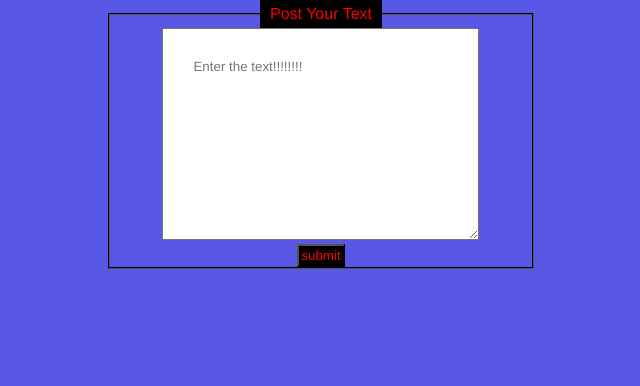
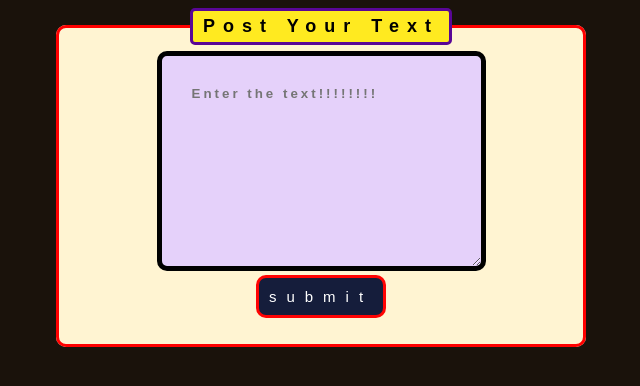
Before and after one commit to 20r21a6228/count, a plain HTML site: page index.html in a window 1280 px wide. Shown: the whole page, without its empty margins (319-959 px from the left). Drawn offline with Linux system fonts and the light colour scheme.

Commit message:
updated css

```diff
--- a/abc.css
+++ b/abc.css
@@ -1,28 +1,57 @@
 *{
-    padding: 0;
-    margin: 0;
-    font-family: 'Franklin Gothic Medium', 'Arial Narrow', Arial, sans-serif;
+    font-family: Arial;
 }
 body{
-    background-color: #5957e6;
+    background-color: #1A120B;
 }
 fieldset{
     display: inline;
     position: relative;
-    border-color: black;
-    width: 33%;
+    border: 3px solid red;
+    width: 500px;
+    border-radius: 10px;
+    background-color: #FFF4D2;
 }
 legend{
     text-align: center;
-    background-color: rgb(0, 0, 0);
-    color: red;
+    background-color: #FFEA20;
+    color: black;
+    border: 3px solid #590696;
     padding: 5px 10px;
+    border-radius: 5px;
+    font-size: large;
+    letter-spacing: 8px;
+    font-weight:bold;
 }
 textarea{
     padding: 30px;
+    background-color: #E5D1FA;
+    border: 5px solid black;
+    border-radius:  10px;
+    letter-spacing: 3px;
+    font-weight: bold;
+    font-size: Lucida;
+    color:black;
 }
 button{
-    background-color: black;
-    color: red;
-    padding: 2px;
+    background-color: #151D3B;
+    color:white;
+    padding: 10px;
+    border-radius: 10px;
+    font-size: 15px;
+    letter-spacing: 10px;
+    border:3px solid #FF0303;
 }
+div{
+    display: auto;
+    background-color: #181823;
+    margin: 60px 150px;
+    padding:20px;
+    border:3px solid #FF0303;
+    border-radius: 10px;
+    letter-spacing: 5px;
+    color:white;
+}
+CODE{
+    font-size: 50px;
+}
```
